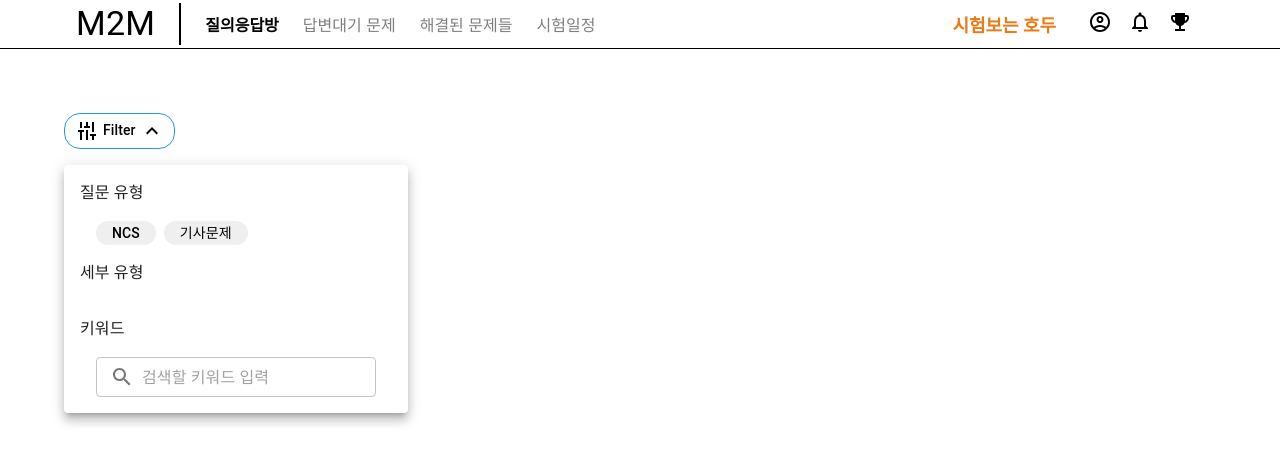
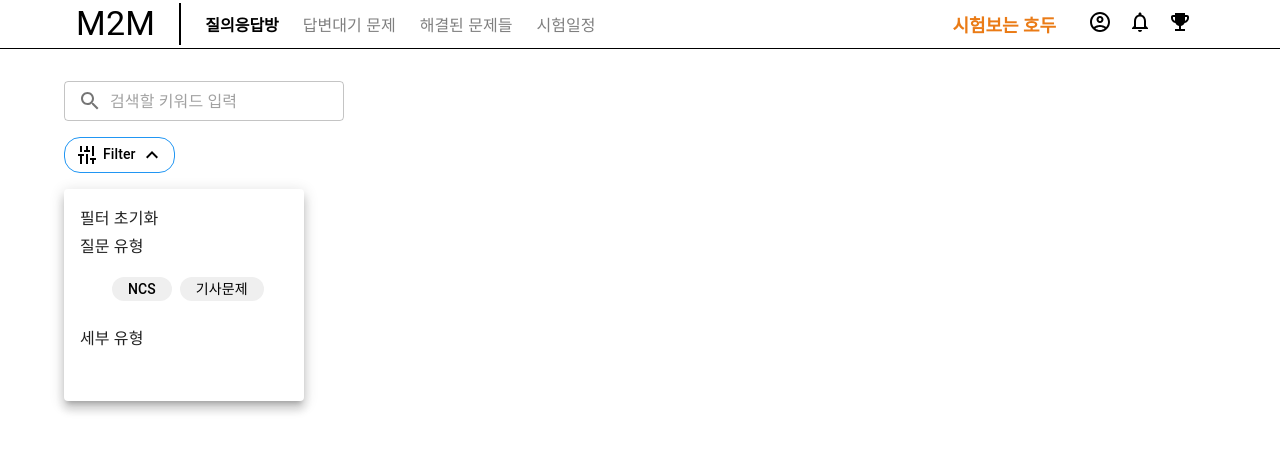
Before and after one commit to Mentor-2-Mentee/front, a React (Vite) app: page /qrooms in a window 1280 px wide. Both pictures are taken after a click on the button "Filter". Shown: the top 464 px of the page. Built offline with nearby package versions, Linux system fonts and the light colour scheme.

Commit message:
feat : 키워드 검색 분리

```diff
--- /dev/null
+++ b/src/commonElements/FilterOptionHandler/AppliedKeywords.tsx
@@ -0,0 +1,61 @@
+import { styled } from "@mui/system";
+import { Typography } from "@mui/material";
+import { SignatureColor } from "../../commonStyles/CommonColor";
+import { FilterOptionButton } from "./FilterOptionButton";
+import ClearIcon from "@mui/icons-material/Clear";
+
+interface AppliedKeywordsProps {
+  filterKeywords: string[];
+  cancelFilterKeyword: (target: string) => void;
+}
+export const AppliedKeywords = ({
+  filterKeywords,
+  cancelFilterKeyword,
+}: AppliedKeywordsProps): JSX.Element => {
+  const deleteAppliedKeyword = (event: React.MouseEvent<HTMLDivElement>) => {
+    const targetKeyword = event.currentTarget.innerText;
+    cancelFilterKeyword(targetKeyword);
+  };
+
+  return (
+    <AppliedKeywordsContainer>
+      {filterKeywords.map((keyword) => {
+        return (
+          <KeywordBox onClick={deleteAppliedKeyword}>
+            <Typography variant="subtitle2" component="div" sx={{ mr: 0.5 }}>
+              {keyword}
+            </Typography>
+            <ClearIcon fontSize="small" />
+          </KeywordBox>
+        );
+      })}
+    </AppliedKeywordsContainer>
+  );
+};
+
+const AppliedKeywordsContainer = styled("div")(({ theme }) => ({
+  display: "flex",
+  alignItems: "center",
+  flexWrap: "wrap",
+
+  "& > *": {
+    marginLeft: theme.spacing(1),
+  },
+}));
+
+const KeywordBox = styled("div")(({ theme }) => ({
+  height: theme.spacing(3),
+  padding: theme.spacing(0.25, 2, 0.25, 2),
+  borderRadius: theme.spacing(1.5),
+  boxShadow: `0 0 0 1px ${SignatureColor.BLUE} inset`,
+
+  display: "flex",
+  alignItems: "center",
+
+  "&:hover": {
+    backgroundColor: SignatureColor.BLUE,
+    color: "white",
+  },
+}));
+
+export default AppliedKeywords;
--- /dev/null
+++ b/src/commonElements/FilterOptionHandler/FilterKeywordInput.tsx
@@ -0,0 +1,69 @@
+import { TextField, InputAdornment } from "@mui/material";
+import SearchIcon from "@mui/icons-material/Search";
+import { useState } from "react";
+import { AppliedOptions } from ".";
+
+interface FilterKeywordInputProps {
+  appliedOptions: AppliedOptions;
+  setAppliedOptions: React.Dispatch<React.SetStateAction<AppliedOptions>>;
+}
+
+export const FilterKeywordInput = ({
+  appliedOptions,
+  setAppliedOptions,
+}: FilterKeywordInputProps): JSX.Element => {
+  const [isTextFieldFocus, setIsTextFieldFocus] = useState<boolean>(false);
+  const [inputKeyword, setInputKeyword] = useState<string>("");
+
+  const handleInputKeywordValue = ({
+    target,
+  }: React.ChangeEvent<HTMLInputElement>) => {
+    setInputKeyword(target.value);
+  };
+
+  const handleInputKeywordSubmit = ({
+    key,
+  }: React.KeyboardEvent<HTMLDivElement>) => {
+    if (inputKeyword !== "" && key === "Enter") {
+      console.log(inputKeyword);
+
+      setAppliedOptions({
+        ...appliedOptions,
+        filterKeywords: [...appliedOptions.filterKeywords, inputKeyword],
+      });
+      setInputKeyword("");
+    }
+  };
+
+  return (
+    <>
+      <TextField
+        placeholder="검색할 키워드 입력"
+        size="small"
+        value={inputKeyword}
+        onChange={handleInputKeywordValue}
+        onKeyUp={handleInputKeywordSubmit}
+        focused={isTextFieldFocus}
+        onFocus={() => {
+          setIsTextFieldFocus(true);
+        }}
+        onBlur={() => {
+          setIsTextFieldFocus(false);
+        }}
+        InputProps={{
+          startAdornment: (
+            <InputAdornment position="start">
+              <SearchIcon />
+            </InputAdornment>
+          ),
+        }}
+        sx={{
+          minWidth: 200,
+        }}
+        variant="outlined"
+      />
+    </>
+  );
+};
+
+export default FilterKeywordInput;
--- a/src/commonElements/FilterOptionHandler/FilterOptions.tsx
+++ b/src/commonElements/FilterOptionHandler/FilterOptions.tsx
@@ -1,6 +1,5 @@
 import { styled } from "@mui/system";
-import { InputAdornment, Popover, TextField, Typography } from "@mui/material";
-import SearchIcon from "@mui/icons-material/Search";
+import { Popover, Typography } from "@mui/material";
 import { FilterOptionButton } from "./FilterOptionButton";
 import { useEffect, useState } from "react";
 import filterTreeMapConstructor, {
@@ -27,8 +26,6 @@ export const FilterOptions = ({
   appliedOptions,
   setAppliedOptions,
 }: FilterOptionsProps): JSX.Element => {
-  const [isTextFieldFocus, setIsTextFieldFocus] = useState<boolean>(false);
-  const [inputKeyword, setInputKeyword] = useState<string>("");
   const [selectedParent, setSelectedParent] = useState<string>("");
   const [selectedChildren, setSelectedChildren] = useState<
     Omit<FilterOptionElement, "parentElement">[]
@@ -39,12 +36,6 @@ export const FilterOptions = ({
   const [childFilterOptionList, setChildFilterOptionList] = useState<
     Omit<FilterOptionElement, "parentElement">[]
   >([]);
-
-  const handleInputKeywordValue = ({
-    target,
-  }: React.ChangeEvent<HTMLInputElement>) => {
-    setInputKeyword(target.value);
-  };
 
   const handleParentsFilterType = (type: string) => {
     //같은것을 눌러서 선택취소
@@ -85,15 +76,10 @@ export const FilterOptions = ({
               filterKey: selectedParent,
             },
       childElements: selectedChildren,
-      filterKeyword: inputKeyword,
     });
   };
 
-  useEffect(applyCurrentFilterOption, [
-    selectedParent,
-    selectedChildren,
-    inputKeyword,
-  ]);
+  useEffect(applyCurrentFilterOption, [selectedParent, selectedChildren]);
 
   return (
     <Popover
@@ -116,7 +102,13 @@ export const FilterOptions = ({
         },
       }}
     >
-      <Typography sx={{ p: 2 }}>질문 유형</Typography>
+      <PopoverContainer>
+        <Typography variant="subtitle1" component="div">
+          필터 초기화
+        </Typography>
+        <Typography variant="subtitle1" component="div">
+          질문 유형
+        </Typography>
         <TypeButtonContainer>
           {parentsFilterTypeList.map((type) => {
             return (
@@ -134,7 +126,9 @@ export const FilterOptions = ({
           })}
         </TypeButtonContainer>
 
-      <Typography sx={{ p: 2 }}>세부 유형</Typography>
+        <Typography variant="subtitle1" component="div">
+          세부 유형
+        </Typography>
         <TypeButtonContainer>
           {childFilterOptionList.map((childOption) => {
             return (
@@ -151,44 +145,27 @@ export const FilterOptions = ({
             );
           })}
         </TypeButtonContainer>
-
-      <Typography sx={{ p: 2 }}>키워드</Typography>
-      <TextField
-        placeholder="검색할 키워드 입력"
-        size="small"
-        value={inputKeyword}
-        onChange={handleInputKeywordValue}
-        focused={isTextFieldFocus}
-        onFocus={() => {
-          setIsTextFieldFocus(true);
-        }}
-        onBlur={() => {
-          setIsTextFieldFocus(false);
-        }}
-        InputProps={{
-          startAdornment: (
-            <InputAdornment position="start">
-              <SearchIcon />
-            </InputAdornment>
-          ),
-        }}
-        variant="outlined"
-        sx={{
-          ml: 4,
-          mb: 2,
-          pr: 4,
-        }}
-      />
+      </PopoverContainer>
     </Popover>
   );
 };
 
+const PopoverContainer = styled("div")(({ theme }) => ({
+  maxWidth: "50vw",
+  padding: theme.spacing(2),
+  "& > *": {
+    margin: theme.spacing(2),
+  },
+}));
+
 const TypeButtonContainer = styled("div")(({ theme }) => ({
   display: "flex",
-  margin: theme.spacing(0, 4, 0, 4),
+  flexWrap: "wrap",
+  marginLeft: theme.spacing(4),
 
   "& > *": {
     marginRight: theme.spacing(1),
+    marginBottom: theme.spacing(1),
   },
 }));
 
--- a/src/commonElements/FilterOptionHandler/index.tsx
+++ b/src/commonElements/FilterOptionHandler/index.tsx
@@ -6,27 +6,28 @@ import AppliedFilterOptions, {
 import FilterOptions from "./FilterOptions";
 import FilterToggleButton from "./FilterOptionHandlerHeader";
 import { FilterOptionElement } from "./filterTreeMapConstructor";
+import FilterKeywordInput from "./FilterKeywordInput";
+import AppliedKeywords from "./AppliedKeywords";
 
 const ARIA_DESCRIVEDBY = "popOverFilter";
 
 interface FilterOptionHandlerProps {
   filterElements: FilterOptionElement[];
+  appliedOptions: AppliedOptions;
+  setAppliedOptions: React.Dispatch<React.SetStateAction<AppliedOptions>>;
 }
 
 export interface AppliedOptions {
   parentElement?: Omit<FilterOptionElement, "parentElement">;
   childElements: Omit<FilterOptionElement, "parentElement">[];
-  filterKeyword: string;
+  filterKeywords: string[];
 }
 
 export const FilterOptionHandler = ({
   filterElements,
+  appliedOptions,
+  setAppliedOptions,
 }: FilterOptionHandlerProps): JSX.Element => {
-  const [appliedOptions, setAppliedOptions] = useState<AppliedOptions>({
-    parentElement: undefined,
-    childElements: [],
-    filterKeyword: "",
-  });
   const [anchorElement, setAnchorElement] =
     useState<HTMLButtonElement | null>(null);
   const isOpen = Boolean(anchorElement);
@@ -39,8 +40,28 @@ export const FilterOptionHandler = ({
     setAnchorElement(null);
   };
 
+  const cancelFilterKeyword = (target: string) => {
+    setAppliedOptions({
+      ...appliedOptions,
+      filterKeywords: appliedOptions.filterKeywords.filter(
+        (keyword) => keyword !== target
+      ),
+    });
+  };
+
   return (
     <FilterOptionHandlerContainer>
+      <FilterKeywordInputContainer>
+        <FilterKeywordInput
+          appliedOptions={appliedOptions}
+          setAppliedOptions={setAppliedOptions}
+        />
+        <AppliedKeywords
+          filterKeywords={appliedOptions.filterKeywords}
+          cancelFilterKeyword={cancelFilterKeyword}
+        />
+      </FilterKeywordInputContainer>
+
       <FilterOptionHandlerHeader>
         <FilterToggleButton
           ARIA_DESCRIVEDBY={ARIA_DESCRIVEDBY}
@@ -74,4 +95,10 @@ const FilterOptionHandlerHeader = styled("div")(({ theme }) => ({
   },
 }));
 
+const FilterKeywordInputContainer = styled("div")(({ theme }) => ({
+  display: "flex",
+  alignItems: "center",
+  marginBottom: theme.spacing(2),
+}));
+
 export default FilterOptionHandler;
--- a/src/commonElements/RoomList.tsx
+++ b/src/commonElements/RoomList.tsx
@@ -71,7 +71,6 @@ const RoomElement = ({ roomValue, isLive }: RoomElementProps): JSX.Element => {
 const RoomListContainer = styled("div")(({ theme }) => ({
   display: "flex",
   flexDirection: "row",
-  // maxWidth: "100%",
   overflow: "scroll",
 
   "& > *": {
--- a/src/components/MainPage/MainPageUserData.tsx
+++ b/src/components/MainPage/MainPageUserData.tsx
@@ -24,7 +24,7 @@ export const MainPageUserData = (): JSX.Element => {
 
 const MainPageUserDataContainer = styled("div")(({ theme }) => ({
   display: "grid",
-  gridTemplateColumns: `repeat(2,calc(50% - ${CommonSpace.MARGIN * 6}px ))`,
+  gridTemplateColumns: `repeat(2,calc(50% - ${CommonSpace.MARGIN}px ))`,
   padding: theme.spacing(CommonSpace.MARGIN),
 }));
 
--- a/src/components/MentoringRoomsPage/DEV_DATA.json
+++ b/src/components/MentoringRoomsPage/DEV_DATA.json
@@ -55,6 +55,102 @@
         "parentDescribeText": "기사문제",
         "parentFilterKey": "knight"
       }
+    },
+    {
+      "filterKey": "gasKnight",
+      "describeText": "가스기사",
+      "parentElement": {
+        "parentDescribeText": "기사문제",
+        "parentFilterKey": "knight"
+      }
+    },
+    {
+      "filterKey": "gasKnight",
+      "describeText": "가스기사",
+      "parentElement": {
+        "parentDescribeText": "기사문제",
+        "parentFilterKey": "knight"
+      }
+    },
+    {
+      "filterKey": "gasKnight",
+      "describeText": "가스기사",
+      "parentElement": {
+        "parentDescribeText": "기사문제",
+        "parentFilterKey": "knight"
+      }
+    },
+    {
+      "filterKey": "gasKnight",
+      "describeText": "가스기사",
+      "parentElement": {
+        "parentDescribeText": "기사문제",
+        "parentFilterKey": "knight"
+      }
+    },
+    {
+      "filterKey": "gasKnight",
+      "describeText": "가스기사",
+      "parentElement": {
+        "parentDescribeText": "기사문제",
+        "parentFilterKey": "knight"
+      }
+    },
+    {
+      "filterKey": "gasKnight",
+      "describeText": "가스기사",
+      "parentElement": {
+        "parentDescribeText": "기사문제",
+        "parentFilterKey": "knight"
+      }
+    },
+    {
+      "filterKey": "gasKnight",
+      "describeText": "가스기사",
+      "parentElement": {
+        "parentDescribeText": "기사문제",
+        "parentFilterKey": "knight"
+      }
+    },
+    {
+      "filterKey": "gasKnight",
+      "describeText": "가스기사",
+      "parentElement": {
+        "parentDescribeText": "기사문제",
+        "parentFilterKey": "knight"
+      }
+    },
+    {
+      "filterKey": "gasKnight",
+      "describeText": "가스기사",
+      "parentElement": {
+        "parentDescribeText": "기사문제",
+        "parentFilterKey": "knight"
+      }
+    },
+    {
+      "filterKey": "gasKnight",
+      "describeText": "가스기사",
+      "parentElement": {
+        "parentDescribeText": "기사문제",
+        "parentFilterKey": "knight"
+      }
+    },
+    {
+      "filterKey": "gasKnight",
+      "describeText": "가스기사",
+      "parentElement": {
+        "parentDescribeText": "기사문제",
+        "parentFilterKey": "knight"
+      }
+    },
+    {
+      "filterKey": "gasKnight",
+      "describeText": "가스기사",
+      "parentElement": {
+        "parentDescribeText": "기사문제",
+        "parentFilterKey": "knight"
+      }
     }
   ]
 }
--- a/src/components/MentoringRoomsPage/index.tsx
+++ b/src/components/MentoringRoomsPage/index.tsx
@@ -1,26 +1,38 @@
 import { styled } from "@mui/system";
 import { useState } from "react";
-import FilterOptionHandler from "../../commonElements/FilterOptionHandler";
+import FilterOptionHandler, {
+  AppliedOptions,
+} from "../../commonElements/FilterOptionHandler";
 import { CommonSpace } from "../../commonStyles/CommonSpace";
 
 import DEV_DATA from "./DEV_DATA.json";
 
 export const MentoringRoomsPage = (): JSX.Element => {
-  const [testList, setTestList] = useState<any>();
-
-  const handleChange = (evt: React.ChangeEvent<HTMLInputElement>) => {
-    setTestList([...testList]);
-  };
+  const [appliedFilterOptions, setAppliedFilterOptions] =
+    useState<AppliedOptions>({
+      parentElement: undefined,
+      childElements: [],
+      filterKeywords: [],
+    });
 
   return (
     <MentoringRoomsPageContainer>
-      <FilterOptionHandler filterElements={DEV_DATA.FILTER_OPTION_ELEMENTS} />
+      <FilterOptionHandler
+        filterElements={DEV_DATA.FILTER_OPTION_ELEMENTS}
+        appliedOptions={appliedFilterOptions}
+        setAppliedOptions={setAppliedFilterOptions}
+      />
     </MentoringRoomsPageContainer>
   );
 };
 
 const MentoringRoomsPageContainer = styled("div")(({ theme }) => ({
-  margin: theme.spacing(CommonSpace.MARGIN),
+  margin: theme.spacing(
+    4,
+    CommonSpace.MARGIN,
+    CommonSpace.MARGIN,
+    CommonSpace.MARGIN
+  ),
 }));
 
 export default MentoringRoomsPage;
```
Also changed, not shown: src/commonElements/FilterOptionHandler/AppliedFilterOptions.tsx (+20 -18 lines). Lines whose indentation alone changed are shown as unchanged.
